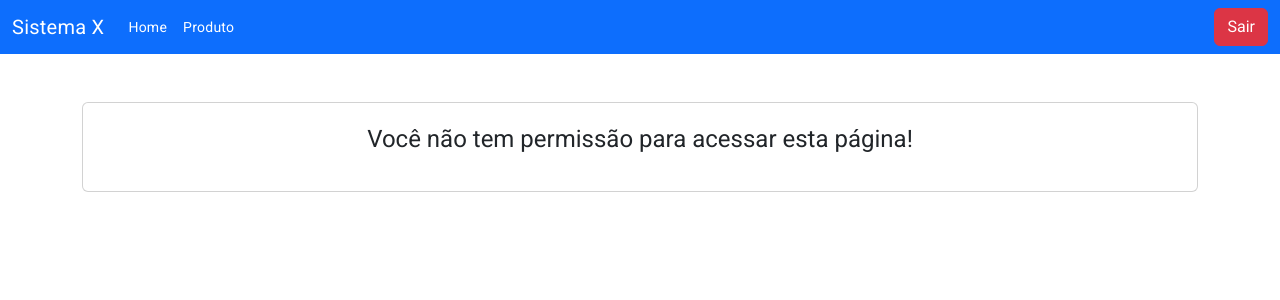
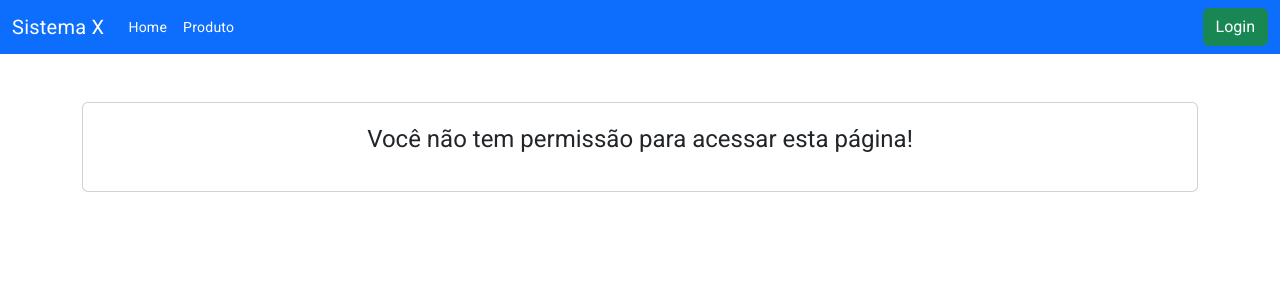
Before and after one commit to JosueSantos49/apifront, an Angular app: page /forbidden in a window 1280 px wide. Shown: the top 300 px of the page. Built offline with nearby package versions, Linux system fonts and the light colour scheme.

Commit message:
Está logando funcionando

```diff
--- a/src/app/_services/user-auth.service.ts
+++ b/src/app/_services/user-auth.service.ts
@@ -30,6 +30,8 @@ export class UserAuthService {
   }
 
   public isLoggedIn() {
+    console.log('user-auth this.getRoles(): ', this.getRoles());
+    console.log('user-auth this.getToken(): ', this.getToken());
     return this.getRoles() && this.getToken();
   }
 
--- a/src/app/_services/user.service.ts
+++ b/src/app/_services/user.service.ts
@@ -27,7 +27,8 @@ export class UserService {
   }
 
   public forUser() {
-    return this.httpClient.get(this.PATH_OF_API + this.PATH_API_AUTH + '/paraUser', {responseType:"text"});
+    return this.httpClient.get(this.PATH_OF_API + this.PATH_API_AUTH + '/paraUsuario', {responseType:"text"});
+    //return this.httpClient.get(this.PATH_OF_API + this.PATH_API_AUTH + '/paraUsuario', {responseType:"text"});
   }
 
   public forAdmin() {
@@ -40,21 +41,19 @@ export class UserService {
     const userRoles: any = this.userAuthService.getRoles();
 
     if(userRoles != null && userRoles) {
+      for(let i=0; i < userRoles.length; i++) {
+        console.log('userRoles: ',userRoles);
+        for(let j=0; j < allowedRoles.length; j++) {
+          //if(userRoles[i].roleName === allowedRoles[j]){}
+          console.log('allowedRoles: ',allowedRoles);
 
-      for(let i=0; i < userRoles.length; i++) {
-        console.log('UserService roleMatch userRoles: ',userRoles[i]);
-        for(let j=0; j < allowedRoles.length; j++) {
-          console.log('UserService roleMatch allowedRoles: ',allowedRoles[j]);
-
-          //if(userRoles[i].roleName === allowedRoles[j])
           if(allowedRoles.indexOf(userRoles[i].roleName)){
-
-            console.log('UserService roleMatch achou: ',allowedRoles.indexOf(userRoles[i].roleName));
-
+            console.log('roleMatch achou: ',allowedRoles.indexOf(userRoles[i].roleName));
             isMatch = true;
             return isMatch;
-
-          } else {
+          }
+          else {
+            console.log('roleMatch não achou: ',allowedRoles.indexOf(userRoles[i].roleName));
             return isMatch;
           }
 
--- a/src/app/app.module.ts
+++ b/src/app/app.module.ts
@@ -18,6 +18,7 @@ import { RouterModule } from '@angular/router';
 import { AuthGuard } from './_auth/auth.guard';
 import { AuthInterceptor } from './_auth/auth.interceptor';
 import { UserService } from './_services/user.service';
+import { CommonModule } from '@angular/common';
 
 
 @NgModule({
@@ -38,7 +39,8 @@ import { UserService } from './_services/user.service';
     BrowserAnimationsModule,
     MatToolbarModule,
     AppRoutingModule,
-    RouterModule
+    RouterModule,
+    CommonModule
   ],
   providers: [
     AuthGuard,
--- a/src/app/header/header.component.html
+++ b/src/app/header/header.component.html
@@ -23,8 +23,8 @@
           <a class="nav-link active" aria-current="page" routerLink="/produtos">Produto</a>
         </li>
       </ul>
-      <button *ngIf="! isLoggedIn()" type="button" class="btn btn-success" routerLink="/login">Login</button>
-      <button *ngIf="isLoggedIn()" type="button" class="btn btn-danger" (click)="logout()">Sair</button>
+      <button *ngIf="estaLogado() == false" type="button" class="btn btn-success" routerLink="/login">Login</button>
+      <button *ngIf="estaLogado() != false" type="button" class="btn btn-danger" (click)="logout()">Sair</button>
     </div>
   </div>
 </nav>
--- a/src/app/header/header.component.ts
+++ b/src/app/header/header.component.ts
@@ -17,16 +17,17 @@ export class HeaderComponent implements OnInit{
   ){}
 
   ngOnInit(): void {
-    this.isLoggedIn();
   }
 
-  public isLoggedIn() {
-    //console.log('isLoggedIn(): '+this.userAuthService.isLoggedIn());
+  public estaLogado() {
+    //console.log('Está logado: '+this.userAuthService.isLoggedIn());
     return this.userAuthService.isLoggedIn();
   }
 
   public logout() {
     this.userAuthService.clear();
+    let x = this.userAuthService.isLoggedIn();
+    x = null;
     this.router.navigate(['/home']);
   }
 
--- a/src/app/produtos/produtos-routing.module.ts
+++ b/src/app/produtos/produtos-routing.module.ts
@@ -3,6 +3,7 @@ import { RouterModule, Routes } from '@angular/router';
 import { ProdutosComponent } from './containers/produtos/produtos.component';
 import { ProdutoFormComponent } from './containers/produto-form/produto-form.component';
 import { ProdutoResolver } from './guarda-rota/produto.resolver';
+import { AuthGuard } from '../_auth/auth.guard';
 
 const routes: Routes = [
   {
@@ -15,7 +16,9 @@ const routes: Routes = [
   },
   {
     path: 'editar/:codigo',
-    component: ProdutoFormComponent, resolve: { produto: ProdutoResolver }
+    component: ProdutoFormComponent,
+    resolve: { produto: ProdutoResolver },
+    canActivate:[AuthGuard], data:{roles:['Admin']}
   }
 ];
 
--- a/src/app/produtos/services/produtos.service.ts
+++ b/src/app/produtos/services/produtos.service.ts
@@ -14,13 +14,13 @@ export class ProdutosService {
 
   PATH_API_AUTH = '/api/auth';
 
-  //arquivo de teste local
+  //arquivo de teste local mocado
   private readonly API = '/assets/produtos.json';
 
   constructor(private httpClient: HttpClient) { }
 
   /*
-  //Teste
+  //Teste mocado
   list(): Produto[] {
     return [
       {
@@ -29,6 +29,10 @@ export class ProdutosService {
     ];
   }
   */
+
+  salvar(registro: Partial<Produto>) {
+    return this.httpClient.post<Produto>(this.url + this.PATH_API_AUTH + '/criar-produto', registro, {responseType:"json"}).pipe(first());
+  }
 
   lista() {
     return this.httpClient.get<Produto[]>(this.url + this.PATH_API_AUTH + '/lista-produtos', {responseType:"json"})
@@ -39,9 +43,9 @@ export class ProdutosService {
     );
   }
 
-  //Obter a informação do servidor
+  //Inseri ou edita com resolver. Obter a informação do servidor
   loadById(codigo: number) {
-    return this.httpClient.get<Produto>(`${this.url}/${codigo}`);
+    return this.httpClient.get<Produto>(`${this.url + this.PATH_API_AUTH}/${codigo}`);
   }
 
   //Método para selecionar todos os produtos
@@ -49,8 +53,5 @@ export class ProdutosService {
     return this.httpClient.get<Produto[]>(this.url);
   }
 
-  salvar(registro: Partial<Produto>) {
-    return this.httpClient.post<Produto>(this.url + this.PATH_API_AUTH + '/criar-produto', registro, {responseType:"json"}).pipe(first());
-    //console.log(registro);
-  }
+
 }
```
Also changed, not shown: src/app/app-routing.module.ts (+4 -8 lines).
